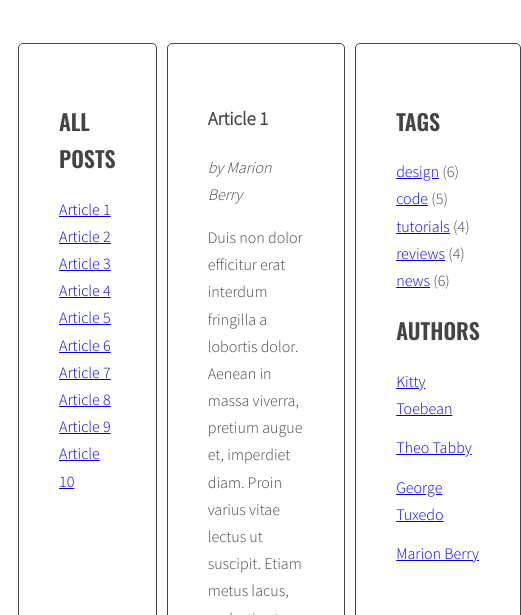
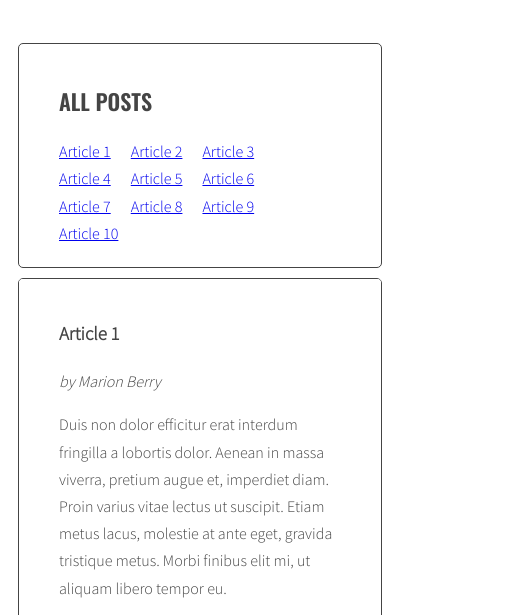
Before and after one commit to anna-gladzinska/javascript-blog, a website: page index.html in a window 390 px wide. Shown: the part 200-815 px from the top of the page, 521 px wide, since content can reach past the window. Drawn offline with nearby package versions, Linux system fonts and the light colour scheme.

Commit message:
Add article transition + mobile

```diff
--- a/sass/style.scss
+++ b/sass/style.scss
@@ -5,13 +5,18 @@
 $color-light: #fff;
 $color-dark: #444;
 
-$font-logo: 'Sacramento', cursive;
-$font-header: 'Oswald', sans-serif;
-$font-text: 'Source Sans Pro', sans-serif;
+$font-logo: 'Sacramento',
+cursive;
+$font-header: 'Oswald',
+sans-serif;
+$font-text: 'Source Sans Pro',
+sans-serif;
 
 /* Global */
 
-*, *::before, *::after {
+*,
+*::before,
+*::after {
   box-sizing: border-box;
 }
 
@@ -34,6 +39,7 @@ body {
   text-transform: uppercase;
   font-family: $font-header;
   font-weight: 600;
+
   span {
     text-transform: none;
     font-weight: 400;
@@ -54,12 +60,15 @@ body {
 
 .posts {
   flex: 2 0 0;
+  position: relative;
+  height: 660px;
 }
 
-.sidebar, .posts {
+.sidebar,
+.posts {
   background: $color-light;
   margin-right: 10px;
-  padding: 40px;
+  padding: 20px 40px;
   border: 1px solid $color-dark;
   border-radius: 5px;
 }
@@ -80,6 +89,7 @@ body {
   list-style-type: none;
   margin: 0;
   padding: 0;
+
   .active {
     font-weight: bold;
   }
@@ -102,9 +112,16 @@ body {
 /* Post */
 
 .post {
-  display: none;
+  opacity: 0;
+  position: absolute;
+  top: 20px;
+  left: 40px;
+  right: 40px;
+  transition: linear .5s;
+
   &.active {
-    display: block;
+    opacity: 1;
+    z-index: 1;
   }
 }
 
@@ -114,7 +131,32 @@ body {
 
 .post-tags {
   display: flex;
+
   p {
     margin: 0 10px 0 0;
   }
 }
+
+@media (max-width: 767px) {
+  .wrapper {
+    flex-wrap: wrap;
+  }
+
+  .sidebar {
+    flex: 100% 0 0;
+    margin: 0 0 10px 0;
+  }
+
+  .posts {
+    flex: 100% 0 0;
+    overflow: scroll;
+    margin: 0 0 10px 0;
+  }
+
+  .list {
+    li {
+      display: inline-block;
+      margin: 0 20px 0 0;
+    }
+  }
+}
```
Also changed, not shown: css/style.css, 1 other file.
